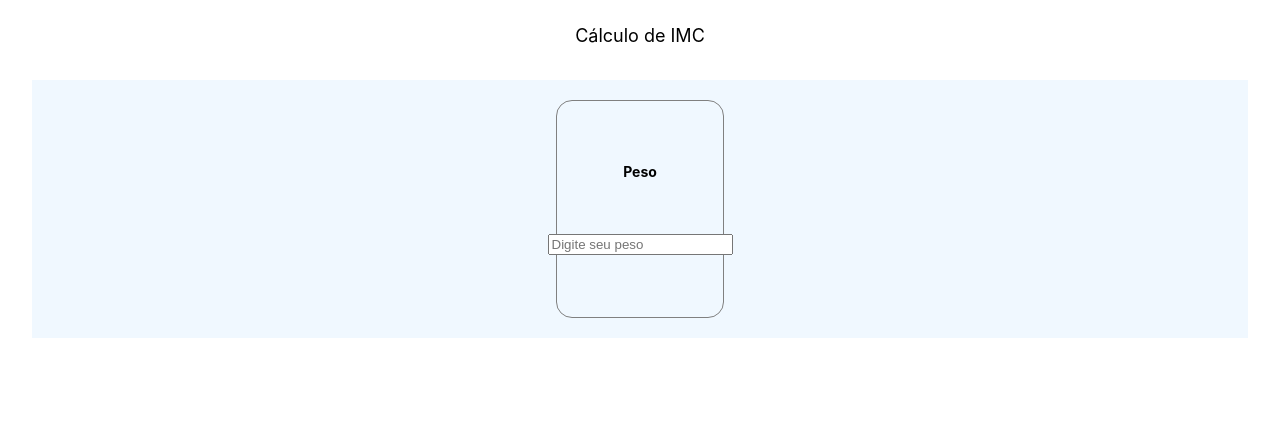
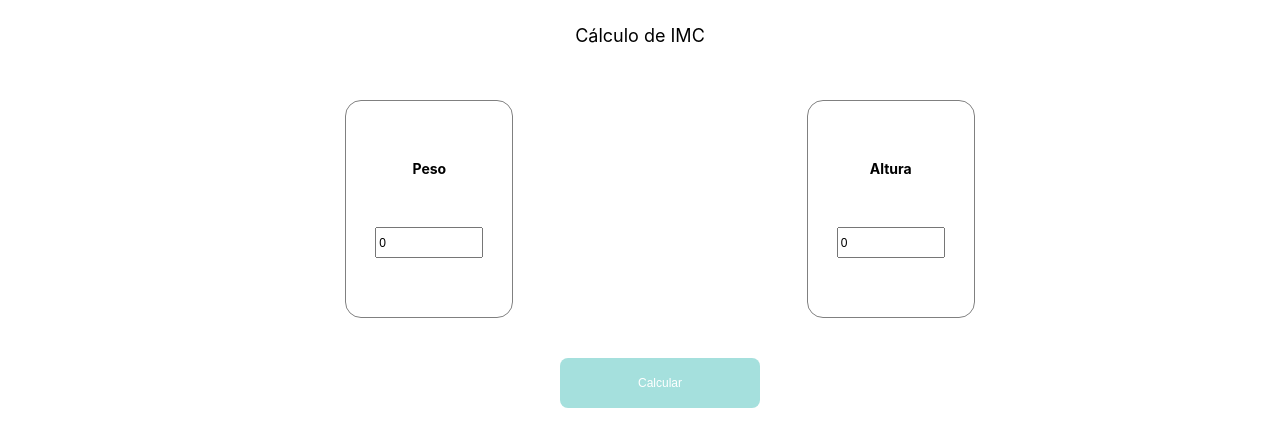
Before and after one commit to alexandre-carvalho/meu-imc, a React (Create React App) app: page / in a window 1280 px wide. Shown: the top 446 px of the page. Built offline with nearby package versions, Linux system fonts and the light colour scheme.

Commit message:
create a button component, create theme, create function to calculate imc

```diff
--- /dev/null
+++ b/src/components/button/index.tsx
@@ -0,0 +1,25 @@
+// Styles
+import { useCallback } from 'react';
+import * as S from './styles';
+
+interface ButtonProps {
+    label: string;
+    onClick: Function;
+    disabled?: boolean;
+}
+
+const Button: React.FC<ButtonProps> = ({ disabled, label, onClick }) => {
+    const onClickExternal = useCallback(
+        (e: any) => {
+            e.preventDefault();
+            if (onClick) onClick();
+        },
+        [onClick]
+    );
+
+    return (
+        <S.Button opacity={disabled ? 0.4 : 1.0} disabled={disabled} onClick={onClickExternal}>{label}</S.Button>
+    )
+}
+
+export default Button;
--- /dev/null
+++ b/src/components/button/styles.tsx
@@ -0,0 +1,13 @@
+import styled from "styled-components";
+import theme from 'theme';
+
+export const Button = styled.button<any>`
+width: 200px;
+height: 50px;
+border-radius: 8px;
+border: none;
+background-color: ${theme.primary.n0};
+opacity:  ${(props: any) => props.opacity};
+color: white;
+font-size: 12px;
+`;
--- a/src/pages/home/components/input/index.tsx
+++ b/src/components/input/index.tsx
@@ -18,7 +18,7 @@ const Input: React.FC<InputProps> = ({ label, value, name, placeholder, onChange
     return (
         <S.Container>
             <S.Label>{label}</S.Label>
-            <input type="number" max={4} maxLength={4} value={value} name={name} placeholder={placeholder} onChange={onChange} />
+            <S.Field type="number" value={value} name={name} placeholder={placeholder} onChange={onChange} />
         </S.Container>
     )
 }
--- a/src/pages/home/components/input/styles.tsx
+++ b/src/components/input/styles.tsx
@@ -14,7 +14,14 @@ border-radius: 16px;
 border: 1px solid gray;
 `;
 
-export const Label = styled.text`
+export const Label = styled.span`
 font-size: 14px;
 font-weight: bold;
 `;
+
+export const Field = styled.input`
+width: 100px;
+height: 25px;
+align-items: center;
+font-size: 12px;
+`;
--- a/src/index.css
+++ b/src/index.css
@@ -30,3 +30,10 @@ code {
   font-family: source-code-pro, Menlo, Monaco, Consolas, 'Courier New',
     monospace;
 }
+
+/* Chrome, Safari, Edge, Opera */
+input::-webkit-outer-spin-button,
+input::-webkit-inner-spin-button {
+  -webkit-appearance: none;
+  margin: 0;
+}
--- a/src/pages/home/index.tsx
+++ b/src/pages/home/index.tsx
@@ -1,18 +1,33 @@
+import { useCallback, useEffect, useState } from "react";
 
 // Styles
-import { useState } from "react";
 import * as S from "./styles";
 
-// Local Components
-import Input from 'pages/home/components/input';
+// Components
+import Input from 'components/input';
+import Button from "components/button";
 
+// Services
+import { calculateImc } from "services/chatApi";
 
 const Home = () => {
+  const [userWeight, setUserWeight] = useState(0);
+  const [userHeight, setUserHeight] = useState(0);
+  const [isDisabled, setIsDisabled] = useState(true);
 
-  const [userWeight, setUserWeight] = useState('');
+  useEffect(() => {
+    if (userWeight > 0 && userHeight > 0) {
+      setIsDisabled(false);
+    }
+    else {
+      setIsDisabled(true);
+    }
 
+  }, [userWeight, userHeight]);
 
-  console.log('PESO', userWeight);
+  const handleCalculateImc = useCallback(() => {
+    return calculateImc(userWeight, userHeight);
+  }, [userWeight, userHeight]);
 
   return (
     <S.Container>
@@ -21,14 +36,24 @@ const Home = () => {
           Cálculo de IMC
         </S.Title>
       </S.SectionTitle>
-      <S.SectionContent>
+      <S.InputContainer>
         <Input
           onChange={(e) => setUserWeight(e.currentTarget.value)}
           value={userWeight}
           placeholder='Digite seu peso'
           name="peso"
           label="Peso" />
-      </S.SectionContent>
+        <Input
+          onChange={(e) => setUserHeight(e.currentTarget.value)}
+          value={userHeight}
+          placeholder='Digite sua altura'
+          name="altura"
+          label="Altura" />
+      </S.InputContainer>
+      <S.ButtonContainer>
+        <Button disabled={isDisabled} label="Calcular" onClick={handleCalculateImc} />
+      </S.ButtonContainer>
+
     </S.Container>
   );
 };
--- a/src/pages/home/styles.tsx
+++ b/src/pages/home/styles.tsx
@@ -20,12 +20,20 @@ export const Title = styled.div`
 font-size: 18px;
 `
 
-export const SectionContent = styled.div`
+export const InputContainer = styled.div`
 display: flex;
 flex-direction: row;
 align-items: center;
-justify-content: space-around;
+justify-content: space-evenly;
 width: 100%;
-padding: 20px 0;
-background-color: aliceblue;
+padding: 20px;
 `;
+
+export const ButtonContainer = styled.div`
+display: flex;
+align-items: center;
+justify-content: center;
+width: 100%;
+height: auto;
+padding: 20px;
+`;
--- /dev/null
+++ b/src/services/chatApi.tsx
@@ -0,0 +1,8 @@
+
+
+export async function calculateImc(weight: number, height: number) {
+    const calculate = weight / (height * height);
+    console.log('weight', weight);
+    console.log('height', height);
+    console.log('calculateImc', calculate.toFixed(2));
+}
--- /dev/null
+++ b/src/theme/colorPalette/index.tsx
@@ -0,0 +1,12 @@
+const primary = {
+    n0: '#20B2AA',
+};
+
+const secondary = {
+    n0: '#E6E6E6',
+};
+
+export default {
+    primary,
+    secondary,
+}
--- /dev/null
+++ b/src/theme/colors.tsx
@@ -0,0 +1,8 @@
+import colorPalette from './colorPalette';
+
+const colors = {
+    primary: colorPalette.primary,
+    secondary: colorPalette.secondary,
+}
+
+export default colors;
--- /dev/null
+++ b/src/theme/index.tsx
@@ -0,0 +1,7 @@
+import colors from './colors';
+
+const Theme = {
+    ...colors,
+}
+
+export default Theme;
```
